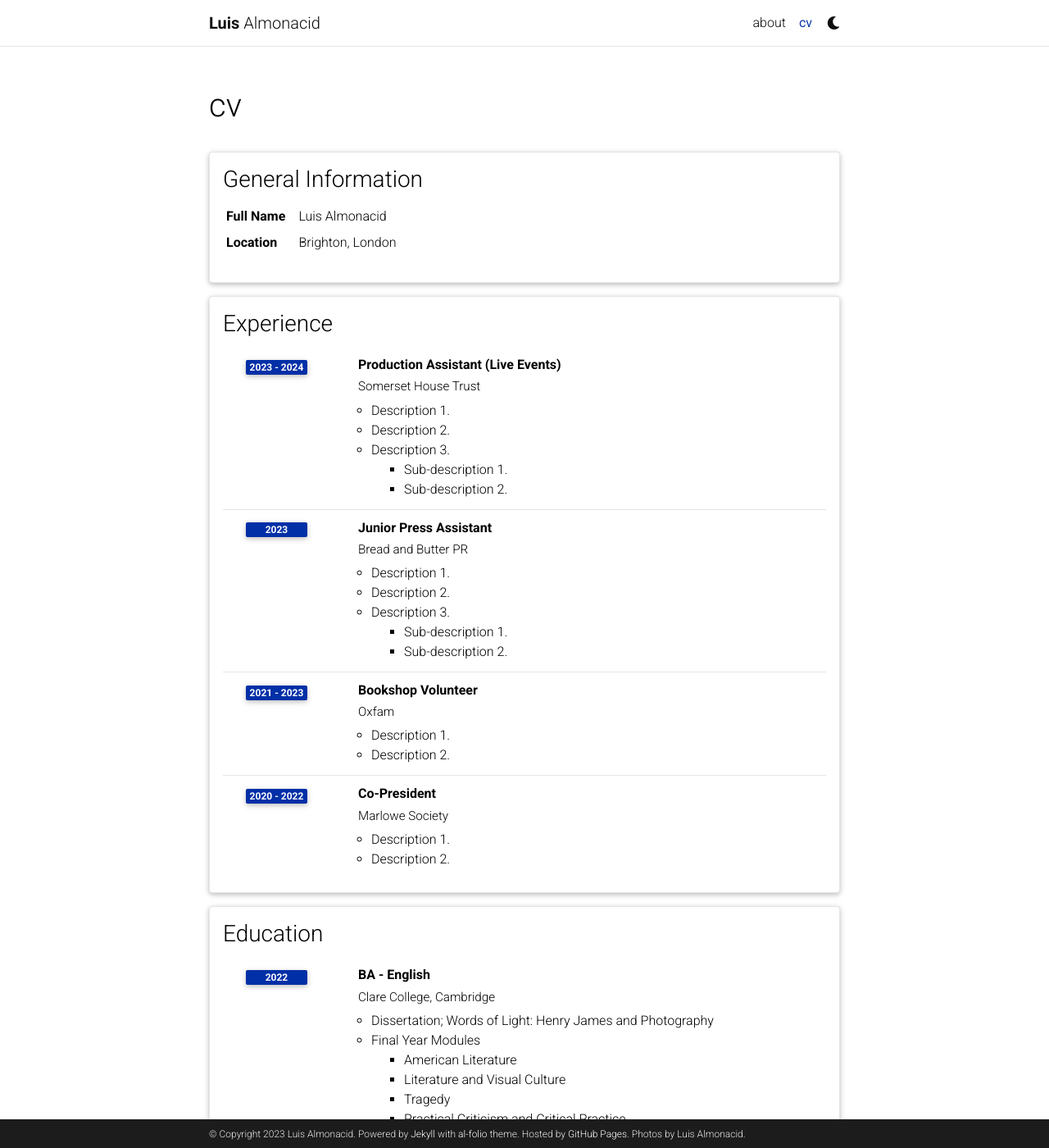
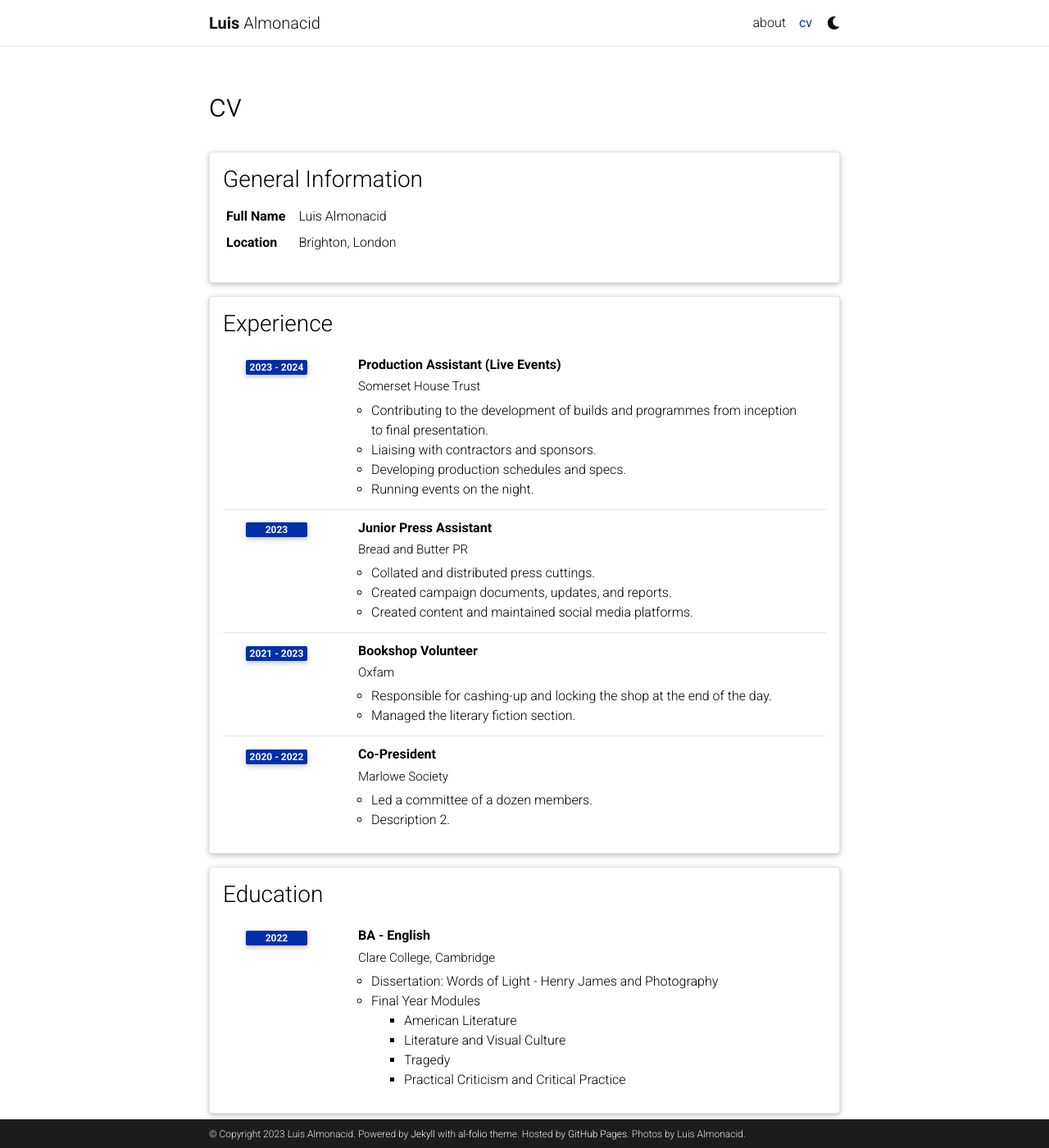
Before and after one commit to MysteryMonks/MysteryMonks.github.io, a Jekyll site: the page built from _pages/cv.md, in a window 1280 px wide and 1400 px high. Shown: the whole window at 82% size. Built offline with Jekyll 4.4.1, drawn with Linux system fonts in a browser that asks for light colours; comment, search, counter and statistics services are not loaded; a style sheet for code colours, icons or effects is not loaded.

Commit message:
Update cv.yml

```diff
--- a/_data/cv.yml
+++ b/_data/cv.yml
@@ -5,7 +5,6 @@
       value: Luis Almonacid
     - name: Location
       value: Brighton, London
-
 - title: Experience
   type: time_table
   contents:
@@ -13,36 +12,29 @@
       institution: Somerset House Trust
       year: 2023 - 2024
       description:
-        - Description 1.
-        - Description 2.
-        - title: Description 3.
-          contents:
-            - Sub-description 1.
-            - Sub-description 2.
+        - Contributing to the development of builds and programmes from inception to final presentation.
+        - Liaising with contractors and sponsors.
+        - Developing production schedules and specs.
+        - Running events on the night.
     - title: Junior Press Assistant
       institution: Bread and Butter PR
       year: 2023
       description:
-        - Description 1.
-        - Description 2.
-        - title: Description 3.
-          contents:
-            - Sub-description 1.
-            - Sub-description 2.
+        - Collated and distributed press cuttings.
+        - Created campaign documents, updates, and reports.
+        - Created content and maintained social media platforms.
     - title: Bookshop Volunteer
       institution: Oxfam
       year: 2021 - 2023
       description:
-        - Description 1.
-        - Description 2.
+        - Responsible for cashing-up and locking the shop at the end of the day.
+        - Managed the literary fiction section.
     - title: Co-President
       institution: Marlowe Society
       year: 2020 - 2022
       description:
-        - Description 1.
+        - Led a committee of a dozen members.
         - Description 2.
-
-
 - title: Education
   type: time_table
   contents:
@@ -50,7 +42,7 @@
       institution: Clare College, Cambridge
       year: 2022
       description:
-         - "Dissertation; Words of Light: Henry James and Photography"
+         - "Dissertation: Words of Light - Henry James and Photography"
          - title: Final Year Modules
            contents:
             - American Literature
```
